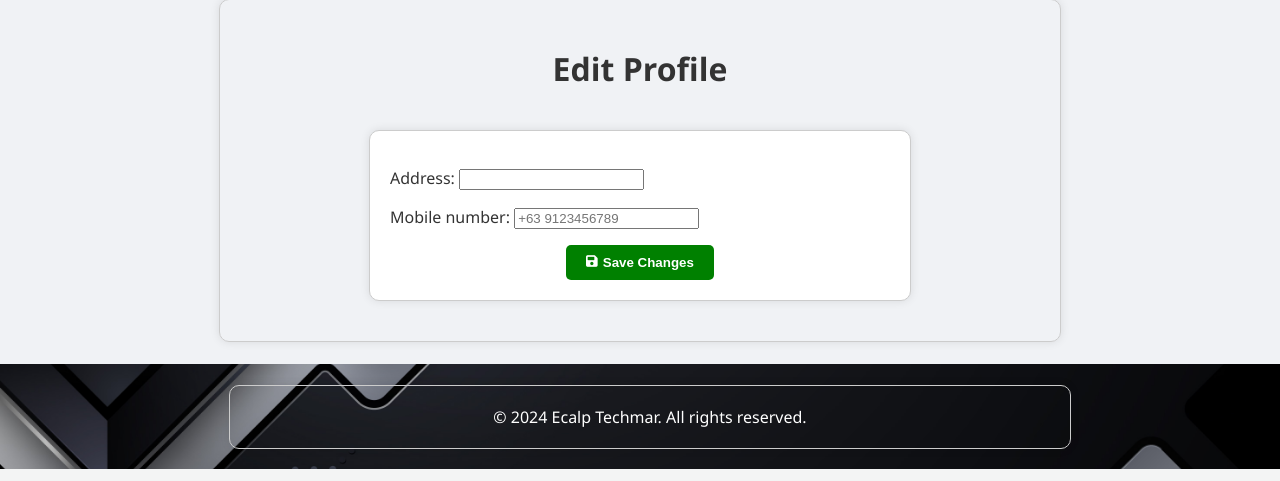
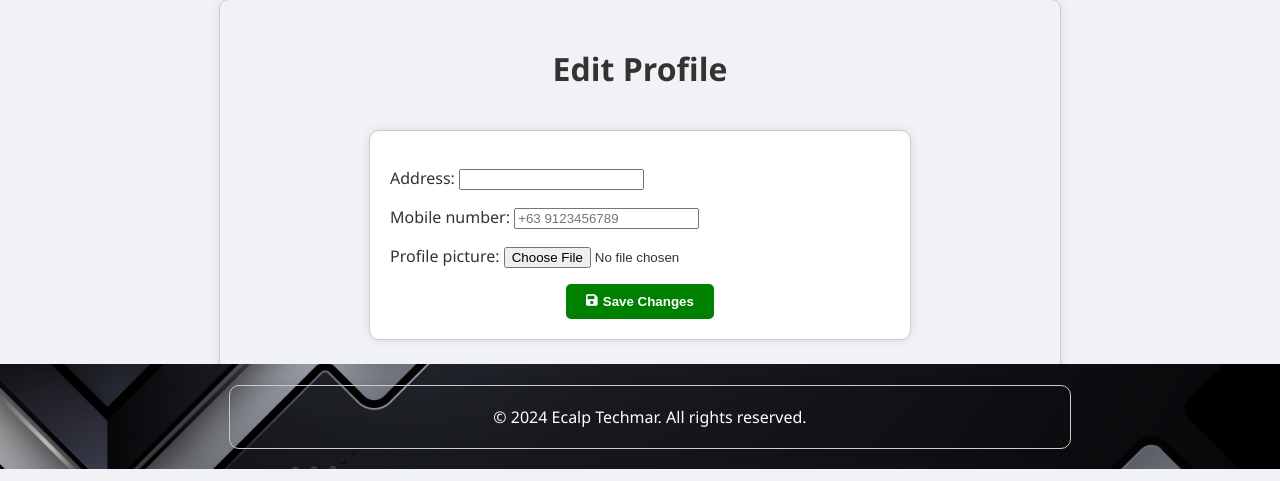
Before and after one commit to hevlerry/ecalp1010, a Django app: page /newsfeed/edit_profile/ in a window 1280 px wide. Shown: the part 331-812 px from the top of the page. Run offline with Django 5.2, Linux system fonts and the light colour scheme; a user stored in the database is signed in; data comes from the database, SQL or seed files in the repository; both versions use the stored data as it was after the commit.

Commit message:
profile picture!

```diff
--- a/custom_admin/templates/products.html
+++ b/custom_admin/templates/products.html
@@ -202,7 +202,7 @@
 
 {% load tz %}
 <section id="products">
-  <h2>Products</h2>
+  <h2>Active Listings</h2>
         <div class="products">
             {% for product in products %}
     <a href="{% url 'newsfeed:listing_detail' product.pk %}" class="product-link">
--- a/newsfeed/forms.py
+++ b/newsfeed/forms.py
@@ -30,7 +30,7 @@ class ProfileForm(forms.ModelForm):
 
     class Meta:
         model = Profile
-        fields = ('address', 'mobile_number')
+        fields = ('address', 'mobile_number', 'profile_picture')
 
     def __init__(self, *args, **kwargs):
         super(ProfileForm, self).__init__(*args, **kwargs)
--- a/newsfeed/models.py
+++ b/newsfeed/models.py
@@ -40,6 +40,7 @@ class Profile(models.Model):
     user = models.OneToOneField(User, on_delete=models.CASCADE)
     mobile_number = models.CharField(max_length=20)
     address = models.CharField(max_length=255)
+    profile_picture = models.ImageField(upload_to='profile_pictures', blank=True, null=True)
 
     def __str__(self):
         return self.user.username
--- a/newsfeed/templates/edit_profile.html
+++ b/newsfeed/templates/edit_profile.html
@@ -110,11 +110,11 @@ footer {
     <section id="edit-profile">
     <div class="container">
         <h2>Edit Profile</h2>
-        <form method="post" class="report-form">
-            {% csrf_token %}
-            {{ form.as_p }}
-            <button type="submit" class="report-button" style="background-color: green; color: white;"><i class="fas fa-save"></i> Save Changes</button>
-        </form>
+        <form method="post" class="report-form" enctype="multipart/form-data">
+    {% csrf_token %}
+    {{ form.as_p }}
+    <button type="submit" class="report-button" style="background-color: green; color: white;"><i class="fas fa-save"></i> Save Changes</button>
+</form>
     </div>
 </section>
     <footer>
--- a/newsfeed/templates/profile.html
+++ b/newsfeed/templates/profile.html
@@ -298,6 +298,9 @@
             <h2>User Profile</h2>
             <div class="profile-info">
     <h2>Profile Information</h2>
+    {% if user.profile.profile_picture %}
+        <img src="{{ user.profile.profile_picture.url }}" alt="Profile Picture" style="width: 100px; height: 100px; border-radius: 50%;">
+    {% endif %}
     <p>Username: {{ user.username }}</p>
     <p>Email: {{ user.email }}</p>
     <p>Phone Number: {{ user.profile.mobile_number }}</p>
--- a/newsfeed/views.py
+++ b/newsfeed/views.py
@@ -122,7 +122,7 @@ def delete_listing(request, pk):
 @login_required
 def edit_profile(request):
     if request.method == 'POST':
-        form = ProfileForm(request.POST, instance=request.user.profile)
+        form = ProfileForm(request.POST, request.FILES, instance=request.user.profile)
         if form.is_valid():
             form.save()
             messages.success(request, 'Profile updated successfully!')
```
Also changed, not shown: custom_admin/templates/admin_dashboard.html (+4 -4 lines), db.sqlite3, media/profile_pictures/geyser-removebg-preview.png (added), media/profile_pictures/geyser-removebg-preview_yjf13R3.png (added), newsfeed/migrations/0010_profile_profile_picture.py (added). Lines whose indentation alone changed are shown as unchanged.
